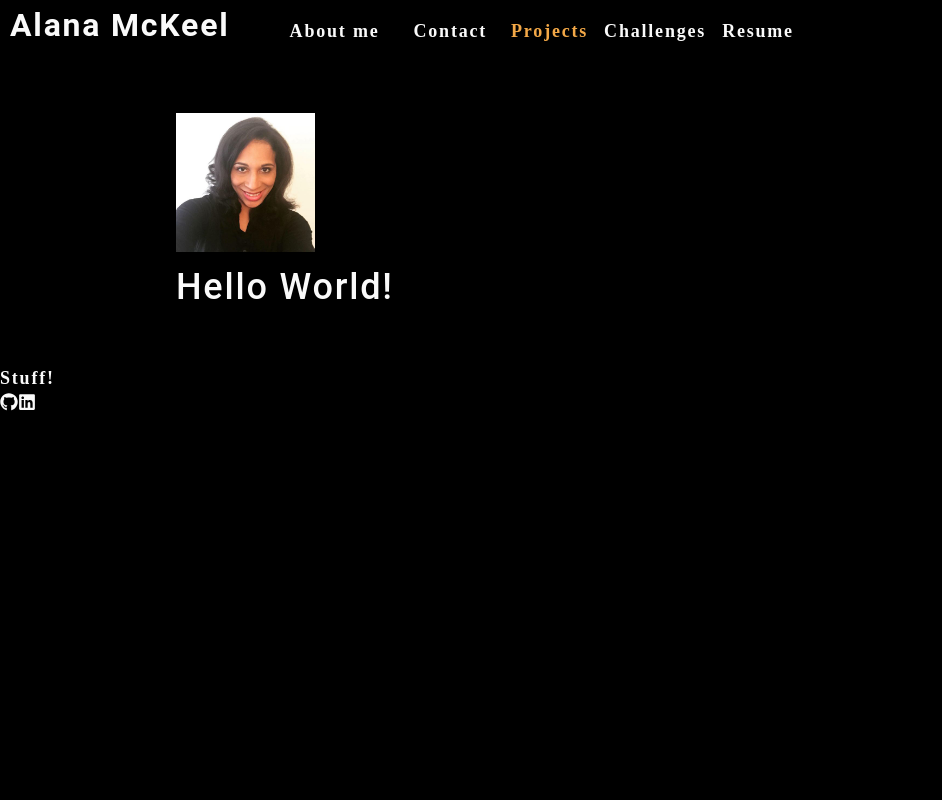
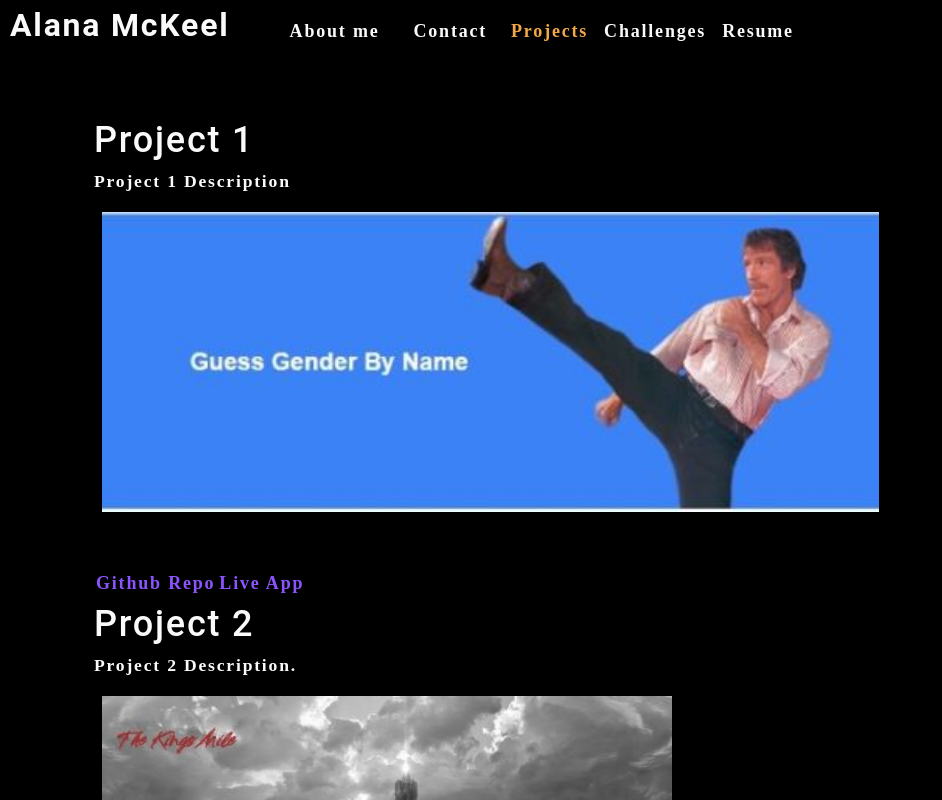
Before and after one commit to alanam79/React-Portfolio, a React (Create React App) app: page / in a window 1280 px wide. Shown: the top 800 px of the page, without its empty margins (0-942 px from the left). Built offline with nearby package versions, Linux system fonts and the light colour scheme.

Commit message:
worked to get images to display on page

```diff
--- a/src/App.js
+++ b/src/App.js
@@ -37,6 +37,7 @@
       <main>
         <div>
           <Projects currentCategory={currentCategory}></Projects>
+          <br />
           <About></About>
         </div>
       </main>
--- a/src/components/Projects/index.js
+++ b/src/components/Projects/index.js
@@ -4,9 +4,10 @@
 function Projects() {
   return (
     <section>
-      {ProjectData.map((project, i) => {
-        // return (
-          <div className="flex-row" key={i}>
+      {ProjectData.map((project) => {
+        return (
+          <div className="flex-row">
+            <div key={project.id}>
               <h1>{project.name}</h1>
               <p>{project.description}</p>
               <div>
@@ -19,35 +20,11 @@
               <a href={project.githubLink}>Github Repo</a>
               <a href={project.liveAppLink}>Live App</a>
             </div>
-        // );
+          </div>
+        );
       })}
     </section>
   );
 }
 
-// below is correct way shown by tutor, using module work for first draft of portfolio
-// function Projects() {
-//   return (
-//     <section>
-//       {ProjectData.map((project) => {
-//         return (
-//           <div key={project.id}>
-//             <h1>{project.name}</h1>
-//             <p>{project.description}</p>
-//             <div>
-//               <img
-//                 src={project.photoUrl}
-//                 alt={project.imgAlt}
-//                 className="img-thumbnail mx-1"
-//               />
-//             </div>
-//             <a href={project.githubLink}>Github Repo</a>
-//             <a href={project.liveAppLink}>Live App</a>
-//           </div>
-//         );
-//       })}
-//     </section>
-//   );
-// }
-
 export default Projects;
--- a/src/components/Projects/projectData.js
+++ b/src/components/Projects/projectData.js
@@ -6,8 +6,8 @@
     githubLink: "https://github.com/DanielOrnelas01/project-1",
     liveAppLink: "https://danielornelas01.github.io/project-1/",
     imgAlt: "Project 1",
-    photoUrl: require("../../assets/small/portfolio-1.jpg"),
-    // photoUrl: './project/portfolio-1.jpg',
+    // photoUrl: require("../../assets/small/portfolio-1.jpg"),
+    photoUrl: './project/portfolio-1.jpg',
   },
   {
     // id: 1,
@@ -16,9 +16,9 @@
     githubLink: "https://github.com/alanam79/The_Kings_Mile",
     liveAppLink: "https://the-kings-mile.herokuapp.com",
     imgAlt: "Project 2",
-    photoUrl: require("../../assets/small/portfolio-2.jpg"),
-    // photoUrl: './project/portfolio-2.jpg',
+    // photoUrl: require("../../assets/small/portfolio-2.jpg"),
+    photoUrl: './project/portfolio-2.jpg',
   },
 ];
 
-module.exports = projectData;
+export default projectData;
```
Lines whose indentation alone changed are shown as unchanged.
